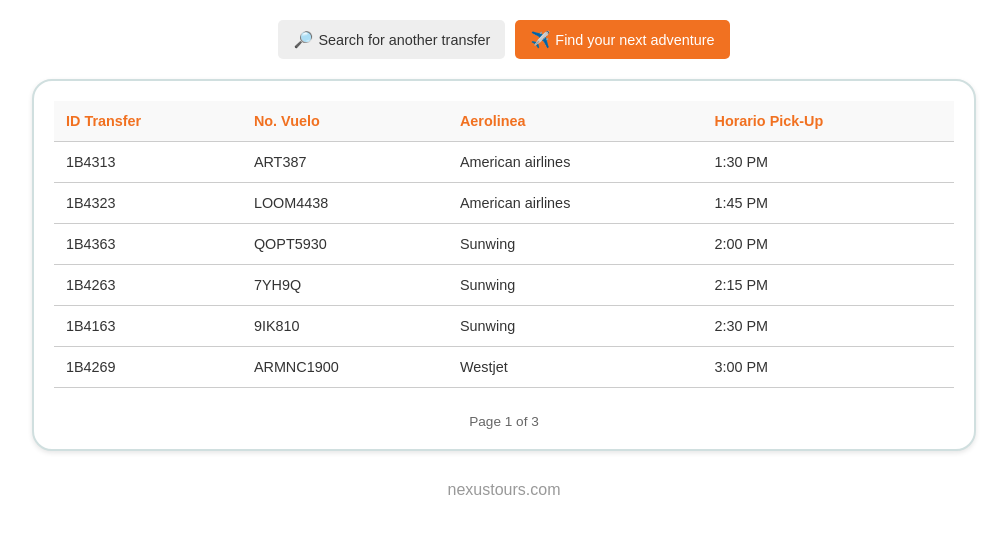
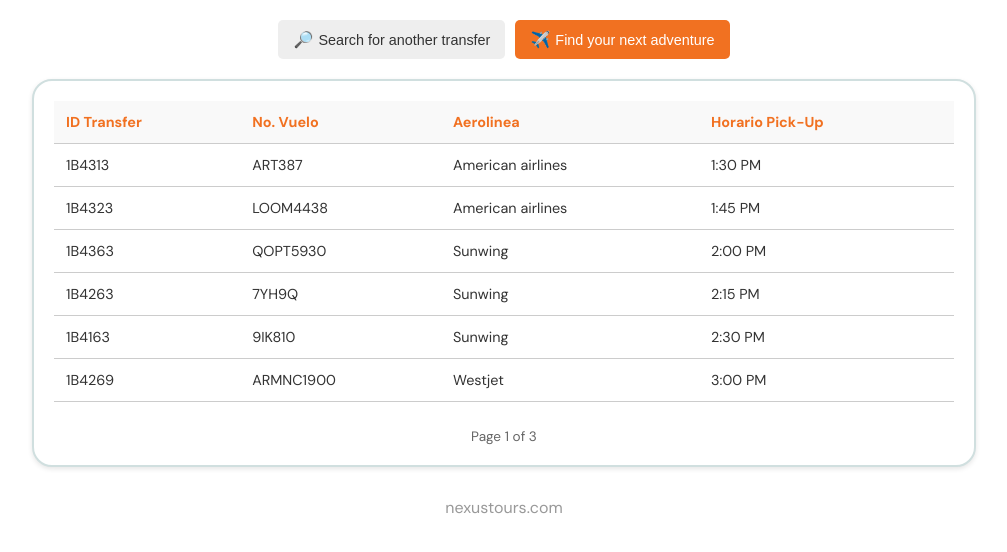
Before and after one commit to miguelgrhub/Dyspl, a plain HTML site: page index.html in a window 1280 px wide. Shown: the whole page, without its empty margins (136-1143 px from the left). Drawn offline with Linux system fonts and the light colour scheme.

Commit message:
Update styles.css

```diff
--- a/styles.css
+++ b/styles.css
@@ -3,11 +3,12 @@
   box-sizing: border-box;
   margin: 0;
   padding: 0;
+
 }
 
 /* BODY GLOBAL */
 body {
-  font-family: Arial, sans-serif;
+  font-family: "DM Sans", sans-serif;
   background-color: #fff; /* Fondo blanco */
   color: #333;
   min-height: 100vh;
```
